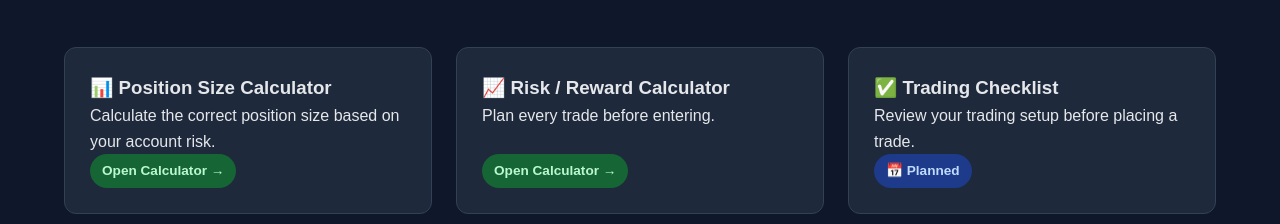
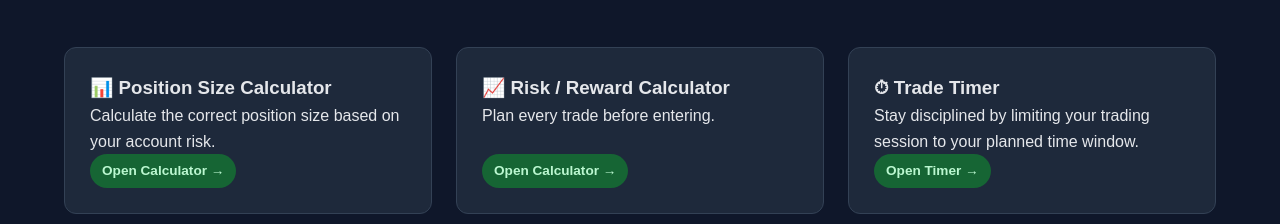
Before and after one commit to giri-can-do/giri-trading-tools, a plain HTML site: page index.html in a window 1280 px wide. Shown: the part 576-800 px from the top of the page. Drawn offline with Linux system fonts and the light colour scheme.

Commit message:
Small correction

```diff
--- a/index.html
+++ b/index.html
@@ -115,18 +115,20 @@
                     </article>
                 </a>
 
-                <article class="card">
-                    <h3>✅ Trading Checklist</h3>
+                <a href="tools/trade-timer/index.html" class="card-link">
+                    <article class="card">
+                        <h3>⏱ Trade Timer</h3>
 
-                    <p>
-                        Review your trading setup before
-                        placing a trade.
-                    </p>
+                        <p>
+                            Stay disciplined by limiting your trading session
+                            to your planned time window.
+                        </p>
 
-                    <span class="status planned">
-                        <p>📅 Planned</p>
-                    </span>
-                </article>
+                        <span class="status released">
+                            Open Timer →
+                        </span>
+                    </article>
+                </a>
 
             </div>
         </div>
```
Also changed, not shown: tools/position-size/index.html (+1 -1 lines).
